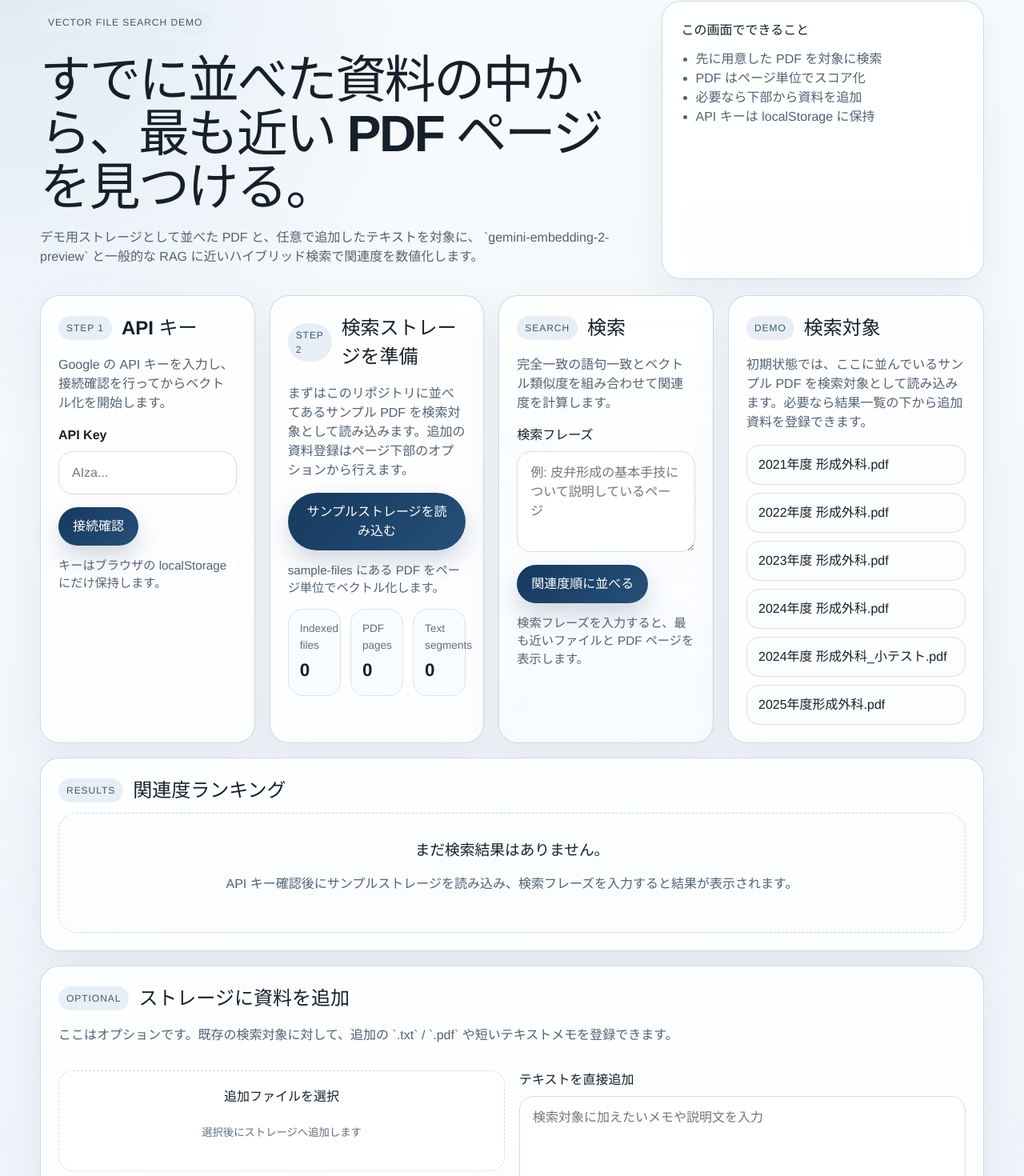
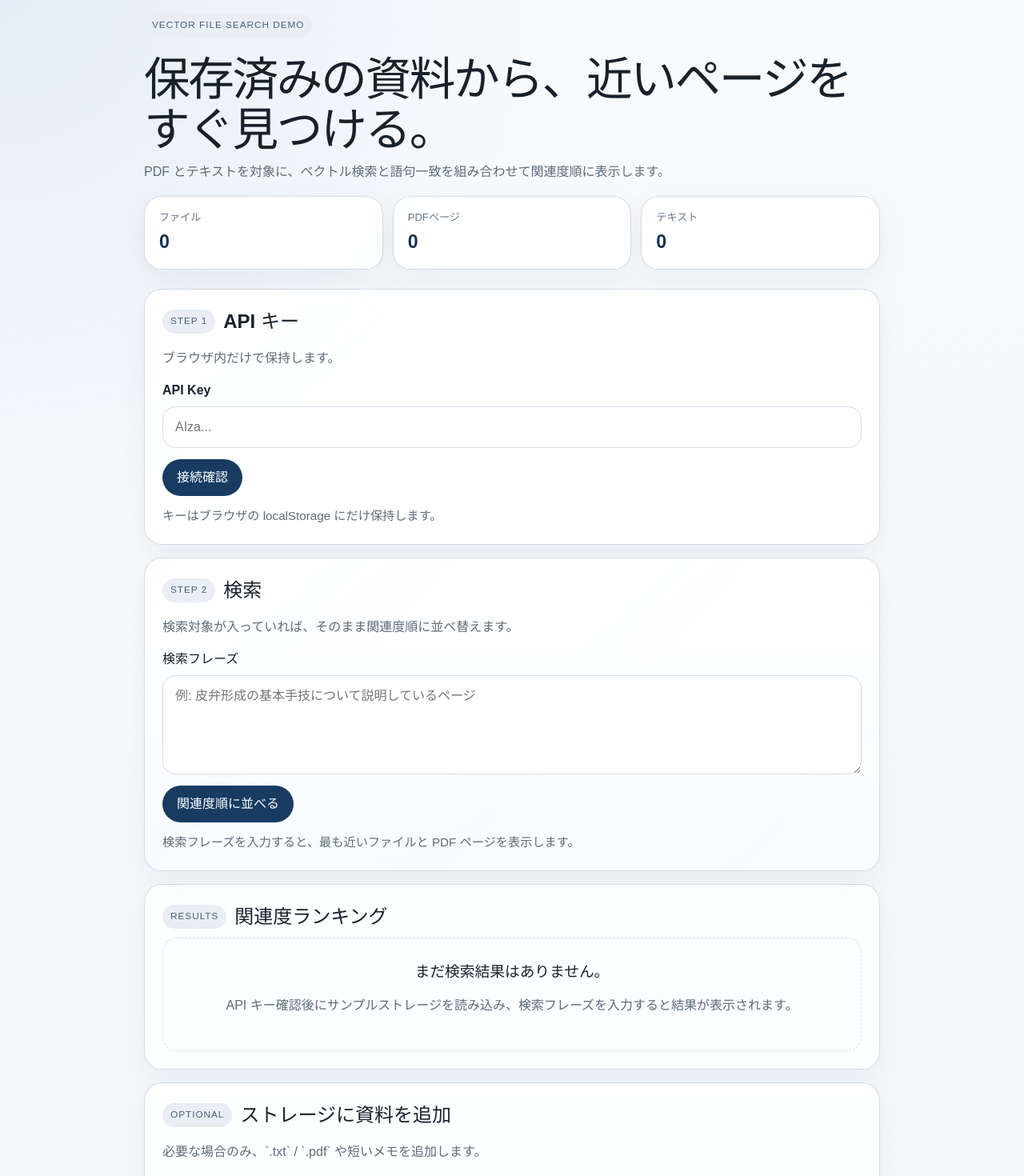
Before and after one commit to Igaki12/vector-file-search, a React (Vite) app: page / in a window 1280 px wide. Shown: the part 27-1497 px from the top of the page at 80% size. Built offline with nearby package versions, Linux system fonts and the light colour scheme.

Commit message:
Refactor code structure for improved readability and maintainability

```diff
--- a/src/App.jsx
+++ b/src/App.jsx
@@ -304,32 +304,36 @@ export default function App() {
   return (
     <div className="shell">
       <header className="hero">
-        <div>
+        <div className="hero-copy-block">
           <p className="eyebrow">Vector File Search Demo</p>
-          <h1>すでに並べた資料の中から、最も近い PDF ページを見つける。</h1>
+          <h1>保存済みの資料から、近いページをすぐ見つける。</h1>
           <p className="hero-copy">
-            デモ用ストレージとして並べた PDF と、任意で追加したテキストを対象に、
-            `gemini-embedding-2-preview` と一般的な RAG に近いハイブリッド検索で関連度を数値化します。
+            PDF とテキストを対象に、ベクトル検索と語句一致を組み合わせて関連度順に表示します。
           </p>
         </div>
-        <div className="hero-panel">
-          <p>この画面でできること</p>
-          <ul>
-            <li>先に用意した PDF を対象に検索</li>
-            <li>PDF はページ単位でスコア化</li>
-            <li>必要なら下部から資料を追加</li>
-            <li>API キーは localStorage に保持</li>
-          </ul>
+        <div className="summary-row">
+          <div className="summary-chip">
+            <span>ファイル</span>
+            <strong>{indexedSummary.files}</strong>
+          </div>
+          <div className="summary-chip">
+            <span>PDFページ</span>
+            <strong>{indexedSummary.pdfPages}</strong>
+          </div>
+          <div className="summary-chip">
+            <span>テキスト</span>
+            <strong>{indexedSummary.textSegments}</strong>
+          </div>
         </div>
       </header>
 
-      <main className="layout">
+      <main className="page-stack">
         <section className="card section-card">
           <div className="section-head">
             <span className="step">STEP 1</span>
             <h2>API キー</h2>
           </div>
-          <p className="section-copy">Google の API キーを入力し、接続確認を行ってからベクトル化を開始します。</p>
+          <p className="section-copy">ブラウザ内だけで保持します。</p>
           <label className="field">
             <span>API Key</span>
             <input
@@ -347,44 +351,12 @@ export default function App() {
           <p className={`status ${apiStatus.state}`}>{apiStatus.message || "キーはブラウザの localStorage にだけ保持します。"}</p>
         </section>
 
-        <section className="card section-card">
+        <section className="card section-card search-card">
           <div className="section-head">
             <span className="step">STEP 2</span>
-            <h2>検索ストレージを準備</h2>
-          </div>
-          <p className="section-copy">
-            まずはこのリポジトリに並べてあるサンプル PDF を検索対象として読み込みます。追加の資料登録はページ下部のオプションから行えます。
-          </p>
-          <div className="button-row">
-            <button className="primary-button" type="button" onClick={handleLoadSampleLibrary}>
-              サンプルストレージを読み込む
-            </button>
-          </div>
-          <p className={`status ${libraryStatus.state}`}>
-            {libraryStatus.message || "sample-files にある PDF をページ単位でベクトル化します。"}
-          </p>
-          <div className="meta-grid">
-            <div className="metric">
-              <span>Indexed files</span>
-              <strong>{indexedSummary.files}</strong>
-            </div>
-            <div className="metric">
-              <span>PDF pages</span>
-              <strong>{indexedSummary.pdfPages}</strong>
-            </div>
-            <div className="metric">
-              <span>Text segments</span>
-              <strong>{indexedSummary.textSegments}</strong>
-            </div>
-          </div>
-        </section>
-
-        <section className="card section-card search-card">
-          <div className="section-head">
-            <span className="step">SEARCH</span>
             <h2>検索</h2>
           </div>
-          <p className="section-copy">完全一致の語句一致とベクトル類似度を組み合わせて関連度を計算します。</p>
+          <p className="section-copy">検索対象が入っていれば、そのまま関連度順に並べ替えます。</p>
           <label className="field">
             <span>検索フレーズ</span>
             <textarea
@@ -401,23 +373,6 @@ export default function App() {
           </div>
           <p className={`status ${searchStatus.state}`}>{searchStatus.message || "検索フレーズを入力すると、最も近いファイルと PDF ページを表示します。"}</p>
         </section>
-
-        <aside className="card side-card">
-          <div className="section-head">
-            <span className="step">DEMO</span>
-            <h2>検索対象</h2>
-          </div>
-          <p className="section-copy">
-            初期状態では、ここに並んでいるサンプル PDF を検索対象として読み込みます。必要なら結果一覧の下から追加資料を登録できます。
-          </p>
-          <div className="sample-list">
-            {SAMPLE_FILES.map((fileName) => (
-              <a className="sample-link" href={getSampleFileHref(fileName)} key={fileName} target="_blank" rel="noreferrer">
-                {fileName}
-              </a>
-            ))}
-          </div>
-        </aside>
       </main>
 
       <section className="results card">
@@ -481,7 +436,7 @@ export default function App() {
           <h2>ストレージに資料を追加</h2>
         </div>
         <p className="section-copy">
-          ここはオプションです。既存の検索対象に対して、追加の `.txt` / `.pdf` や短いテキストメモを登録できます。
+          必要な場合のみ、`.txt` / `.pdf` や短いメモを追加します。
         </p>
         <div className="storage-layout">
           <div>
@@ -529,6 +484,31 @@ export default function App() {
           {storageStatus.message || "必要な場合のみ、ここから検索対象を追加してください。"}
         </p>
       </section>
+
+      <section className="card side-card">
+          <div className="section-head">
+            <span className="step">OPTIONAL</span>
+            <h2>サンプルを読み込む</h2>
+          </div>
+          <p className="section-copy">
+            必要な場合だけ、既定のサンプル PDF を検索対象に追加します。
+          </p>
+          <div className="button-row">
+            <button className="primary-button" type="button" onClick={handleLoadSampleLibrary}>
+              サンプル PDF を読み込む
+            </button>
+          </div>
+          <div className="sample-list">
+            {SAMPLE_FILES.map((fileName) => (
+              <a className="sample-link" href={getSampleFileHref(fileName)} key={fileName} target="_blank" rel="noreferrer">
+                {fileName}
+              </a>
+            ))}
+          </div>
+          <p className={`status ${libraryStatus.state}`}>
+            {libraryStatus.message || "必要なときだけ読み込んでください。"}
+          </p>
+      </section>
     </div>
   );
 }
--- a/src/styles.css
+++ b/src/styles.css
@@ -1,12 +1,10 @@
 :root {
   color-scheme: light;
-  font-family: "Helvetica Neue", "Hiragino Sans", "Noto Sans JP", sans-serif;
+  font-family: "Avenir Next", "Hiragino Sans", "Noto Sans JP", sans-serif;
   line-height: 1.5;
   font-weight: 400;
-  background:
-    radial-gradient(circle at top left, rgba(221, 233, 242, 0.95), transparent 26%),
-    linear-gradient(180deg, #f8fbfd 0%, #f4f7fb 48%, #eef2f7 100%);
-  color: #16202a;
+  background: #f6f8fb;
+  color: #18212b;
   font-synthesis: none;
   text-rendering: optimizeLegibility;
   -webkit-font-smoothing: antialiased;
@@ -20,6 +18,9 @@
 body {
   margin: 0;
   min-width: 320px;
+  background:
+    radial-gradient(circle at top left, rgba(225, 235, 245, 0.9), transparent 24%),
+    linear-gradient(180deg, #f8fafc 0%, #f3f6fa 100%);
 }
 
 button,
@@ -37,17 +38,20 @@ a {
 }
 
 .shell {
-  width: min(1180px, calc(100% - 32px));
+  width: min(920px, calc(100% - 32px));
   margin: 0 auto;
-  padding: 28px 0 48px;
+  padding: 32px 0 56px;
 }
 
 .hero {
   display: grid;
-  grid-template-columns: minmax(0, 1.5fr) minmax(280px, 0.8fr);
-  gap: 20px;
-  align-items: stretch;
-  margin-bottom: 20px;
+  gap: 18px;
+  margin-bottom: 24px;
+}
+
+.hero-copy-block {
+  display: grid;
+  gap: 10px;
 }
 
 .eyebrow,
@@ -55,19 +59,20 @@ a {
   display: inline-flex;
   align-items: center;
   justify-content: center;
+  width: fit-content;
   border-radius: 999px;
-  background: #e7eef6;
-  color: #3c5871;
-  font-size: 0.75rem;
+  background: #e9eef5;
+  color: #47617a;
+  font-size: 0.74rem;
   letter-spacing: 0.08em;
   text-transform: uppercase;
   padding: 6px 10px;
 }
 
 .hero h1 {
-  font-size: clamp(2rem, 5vw, 4rem);
-  line-height: 1.05;
-  margin: 12px 0 14px;
+  margin: 0;
+  font-size: clamp(2rem, 5vw, 3.6rem);
+  line-height: 1.08;
   letter-spacing: -0.04em;
 }
 
@@ -77,88 +82,83 @@ a {
 .result-head p,
 .snippet,
 .empty-state p,
-.status,
-.hero-panel li {
-  color: #526273;
+.status {
+  color: #5d6b79;
 }
 
-.hero-panel,
-.card {
-  background: rgba(255, 255, 255, 0.84);
-  border: 1px solid rgba(188, 201, 214, 0.7);
-  border-radius: 24px;
-  backdrop-filter: blur(12px);
-  box-shadow: 0 18px 48px rgba(119, 136, 153, 0.12);
+.hero-copy {
+  margin: 0;
+  max-width: 48rem;
 }
 
-.hero-panel {
-  padding: 24px;
+.summary-row {
+  display: grid;
+  grid-template-columns: repeat(3, minmax(0, 1fr));
+  gap: 12px;
 }
 
-.hero-panel p {
-  margin: 0 0 12px;
-  font-weight: 700;
+.summary-chip,
+.card {
+  background: rgba(255, 255, 255, 0.9);
+  border: 1px solid rgba(210, 219, 228, 0.95);
+  border-radius: 22px;
+  box-shadow: 0 12px 32px rgba(80, 99, 120, 0.08);
 }
 
-.hero-panel ul {
-  margin: 0;
-  padding-left: 18px;
+.summary-chip {
+  padding: 16px 18px;
 }
 
-.layout {
+.summary-chip span {
+  display: block;
+  font-size: 0.82rem;
+  color: #687789;
+}
+
+.summary-chip strong {
+  display: block;
+  margin-top: 4px;
+  font-size: 1.45rem;
+  color: #16324f;
+}
+
+.page-stack {
   display: grid;
-  grid-template-columns: repeat(3, minmax(0, 1fr)) 320px;
-  gap: 18px;
-  align-items: start;
+  gap: 16px;
 }
 
 .section-card,
+.storage-card,
 .side-card,
 .results {
   padding: 22px;
 }
 
-.section-card {
-  min-height: 100%;
-}
-
-.side-card {
-  grid-column: 4;
-}
-
-.results {
-  margin-top: 18px;
-}
-
 .search-card {
   background:
-    linear-gradient(180deg, rgba(255, 255, 255, 0.95), rgba(248, 251, 255, 0.92)),
-    linear-gradient(135deg, rgba(207, 225, 240, 0.24), transparent);
-}
-
-.storage-card {
-  margin-top: 18px;
-  padding: 22px;
+    linear-gradient(180deg, rgba(255, 255, 255, 0.95), rgba(248, 251, 255, 0.95)),
+    linear-gradient(135deg, rgba(214, 229, 244, 0.28), transparent);
 }
 
 .section-head {
   display: flex;
   align-items: center;
-  gap: 12px;
-  margin-bottom: 10px;
+  gap: 10px;
+  margin-bottom: 8px;
 }
 
 .section-head h2,
 .results h2,
 .empty-state h3,
-.result-head h3 {
+.result-head h3,
+.spotlight h3 {
   margin: 0;
 }
 
 .field {
   display: grid;
   gap: 8px;
-  margin-top: 16px;
+  margin-top: 14px;
 }
 
 .field span {
@@ -169,15 +169,15 @@ a {
 .field textarea,
 .upload-box {
   width: 100%;
-  border: 1px solid #d1dce8;
-  border-radius: 18px;
-  background: #ffffff;
+  border: 1px solid #d6dee7;
+  border-radius: 16px;
+  background: #fff;
 }
 
 .field input,
 .field textarea {
-  padding: 14px 16px;
-  color: #16202a;
+  padding: 13px 15px;
+  color: #18212b;
 }
 
 .field textarea {
@@ -191,12 +191,12 @@ a {
   padding: 20px;
   text-align: center;
   cursor: pointer;
-  margin-top: 16px;
+  margin-top: 14px;
   border-style: dashed;
 }
 
 .upload-box.compact {
-  min-height: 126px;
+  min-height: 116px;
 }
 
 .upload-box input {
@@ -208,28 +208,27 @@ a {
 }
 
 .upload-box small {
-  color: #617180;
+  color: #677687;
 }
 
 .button-row {
   display: flex;
-  gap: 12px;
-  margin-top: 16px;
+  gap: 10px;
+  margin-top: 14px;
 }
 
 .primary-button {
   border: none;
   border-radius: 999px;
-  background: linear-gradient(135deg, #16395f 0%, #274f78 100%);
+  background: #173b61;
   color: #fff;
-  padding: 12px 18px;
+  padding: 11px 18px;
   font-weight: 700;
   cursor: pointer;
-  box-shadow: 0 14px 30px rgba(28, 61, 97, 0.2);
 }
 
 .primary-button:hover {
-  transform: translateY(-1px);
+  background: #204a77;
 }
 
 .status {
@@ -239,73 +238,56 @@ a {
 }
 
 .status.success {
-  color: #1b6c4d;
+  color: #1f6a4f;
 }
 
 .status.error {
-  color: #aa3146;
+  color: #ae3d4e;
 }
 
 .status.loading {
-  color: #355979;
+  color: #315a81;
 }
 
+.sample-inline-list,
 .file-list,
-.sample-list {
+.sample-list,
+.result-list {
   display: grid;
   gap: 10px;
-  margin-top: 16px;
 }
 
+.sample-inline-list {
+  margin-top: 14px;
+}
+
+.sample-inline-link,
 .file-chip,
 .sample-link {
   display: flex;
   justify-content: space-between;
-  gap: 12px;
-  border-radius: 16px;
-  border: 1px solid #d7e1eb;
-  background: #fbfdff;
-  padding: 12px 14px;
-}
-
-.sample-link {
+  gap: 10px;
+  border-radius: 14px;
+  border: 1px solid #dde4ec;
+  background: #fafcff;
+  padding: 11px 13px;
   text-decoration: none;
 }
 
-.sample-link:hover {
-  border-color: #9db4cb;
+.sample-inline-link {
+  color: #4d6276;
+}
+
+.sample-link:hover,
+.sample-inline-link:hover {
+  border-color: #b9c9da;
   background: #f5f9fd;
 }
 
-.meta-grid {
-  display: grid;
-  grid-template-columns: repeat(3, minmax(0, 1fr));
-  gap: 12px;
-  margin-top: 14px;
-}
-
-.metric {
-  border-radius: 18px;
-  background: #f8fbff;
-  border: 1px solid #d9e3ed;
-  padding: 14px;
-}
-
-.metric span {
-  display: block;
-  font-size: 0.85rem;
-  color: #60707f;
-}
-
-.metric strong {
-  display: block;
-  font-size: 1.4rem;
-  margin-top: 4px;
-}
-
-.result-list {
-  display: grid;
-  gap: 14px;
+.results,
+.storage-card,
+.side-card {
+  margin-top: 16px;
 }
 
 .spotlight {
@@ -314,32 +296,28 @@ a {
   gap: 20px;
   align-items: center;
   padding: 18px 20px;
-  margin: 6px 0 16px;
-  border-radius: 20px;
-  border: 1px solid #d8e1eb;
-  background: linear-gradient(135deg, rgba(240, 246, 252, 0.92), rgba(255, 255, 255, 0.92));
+  margin: 4px 0 16px;
+  border-radius: 18px;
+  border: 1px solid #dde5ee;
+  background: #f8fbfe;
 }
 
 .spotlight-label {
   display: inline-block;
-  font-size: 0.78rem;
+  font-size: 0.76rem;
   font-weight: 700;
-  color: #42637f;
+  color: #48647f;
   text-transform: uppercase;
   letter-spacing: 0.08em;
 }
 
-.spotlight h3 {
-  margin: 6px 0;
-}
-
 .spotlight p {
-  margin: 0;
+  margin: 6px 0 0;
   color: #60707f;
 }
 
 .spotlight-score {
-  font-size: clamp(1.8rem, 4vw, 2.6rem);
+  font-size: clamp(1.7rem, 4vw, 2.4rem);
   font-weight: 700;
   color: #17385d;
   white-space: nowrap;
@@ -347,32 +325,32 @@ a {
 
 .result-card {
   display: grid;
-  grid-template-columns: 72px minmax(0, 1fr);
+  grid-template-columns: 56px minmax(0, 1fr);
   gap: 14px;
-  padding: 18px;
-  border-radius: 22px;
-  border: 1px solid #d7e1eb;
-  background: linear-gradient(180deg, rgba(255, 255, 255, 0.94), rgba(248, 251, 255, 0.92));
+  padding: 16px;
+  border-radius: 18px;
+  border: 1px solid #e0e6ee;
+  background: #fff;
 }
 
 .result-rank {
   display: grid;
   place-items: center;
-  border-radius: 18px;
-  background: #eef4fa;
-  color: #20384d;
-  font-size: 1.4rem;
+  border-radius: 14px;
+  background: #eef3f8;
+  color: #21384f;
+  font-size: 1.05rem;
   font-weight: 700;
 }
 
 .result-head {
   display: flex;
   justify-content: space-between;
-  gap: 16px;
+  gap: 14px;
 }
 
 .score-stack {
-  min-width: 160px;
+  min-width: 150px;
   text-align: right;
 }
 
@@ -384,23 +362,23 @@ a {
 
 .score-sub {
   display: block;
-  color: #647587;
+  color: #6a7888;
   font-size: 0.9rem;
 }
 
 .score-bar {
   width: 100%;
-  height: 11px;
+  height: 8px;
   border-radius: 999px;
-  background: #e4edf5;
+  background: #e8eef5;
   overflow: hidden;
-  margin: 14px 0;
+  margin: 12px 0;
 }
 
 .score-bar-fill {
   height: 100%;
   border-radius: inherit;
-  background: linear-gradient(90deg, #87b8e6 0%, #2a6aa3 100%);
+  background: linear-gradient(90deg, #8db7dd 0%, #2f6a9a 100%);
 }
 
 .snippet {
@@ -408,9 +386,9 @@ a {
 }
 
 .empty-state {
-  border-radius: 22px;
-  border: 1px dashed #ccd8e5;
-  padding: 32px 18px;
+  border-radius: 18px;
+  border: 1px dashed #d3dde8;
+  padding: 28px 18px;
   text-align: center;
   background: #fbfdff;
 }
@@ -418,37 +396,33 @@ a {
 .storage-layout {
   display: grid;
   grid-template-columns: repeat(2, minmax(0, 1fr));
-  gap: 18px;
-  margin-top: 12px;
-}
-
-@media (max-width: 1080px) {
-  .hero,
-  .layout {
-    grid-template-columns: 1fr;
-  }
-
-  .side-card {
-    grid-column: auto;
-  }
-
-  .storage-layout {
-    grid-template-columns: 1fr;
-  }
+  gap: 16px;
+  margin-top: 10px;
 }
 
 @media (max-width: 720px) {
   .shell {
-    width: min(100% - 20px, 1180px);
-    padding-top: 16px;
+    width: min(100% - 20px, 920px);
+    padding-top: 18px;
   }
 
-  .hero-panel,
+  .summary-row,
+  .storage-layout {
+    grid-template-columns: 1fr;
+  }
+
   .section-card,
+  .storage-card,
   .side-card,
   .results {
-    border-radius: 20px;
+    border-radius: 18px;
     padding: 18px;
+  }
+
+  .spotlight,
+  .result-head {
+    flex-direction: column;
+    align-items: flex-start;
   }
 
   .result-card {
@@ -456,24 +430,11 @@ a {
   }
 
   .result-rank {
-    min-height: 56px;
-  }
-
-  .result-head {
-    flex-direction: column;
+    min-height: 48px;
   }
 
   .score-stack {
+    min-width: 0;
     text-align: left;
-    min-width: 0;
-  }
-
-  .meta-grid {
-    grid-template-columns: 1fr;
-  }
-
-  .spotlight {
-    flex-direction: column;
-    align-items: flex-start;
   }
 }
```
Also changed, not shown: icon.png (added), 6 other files (tests, documents, lock files or other folders).
